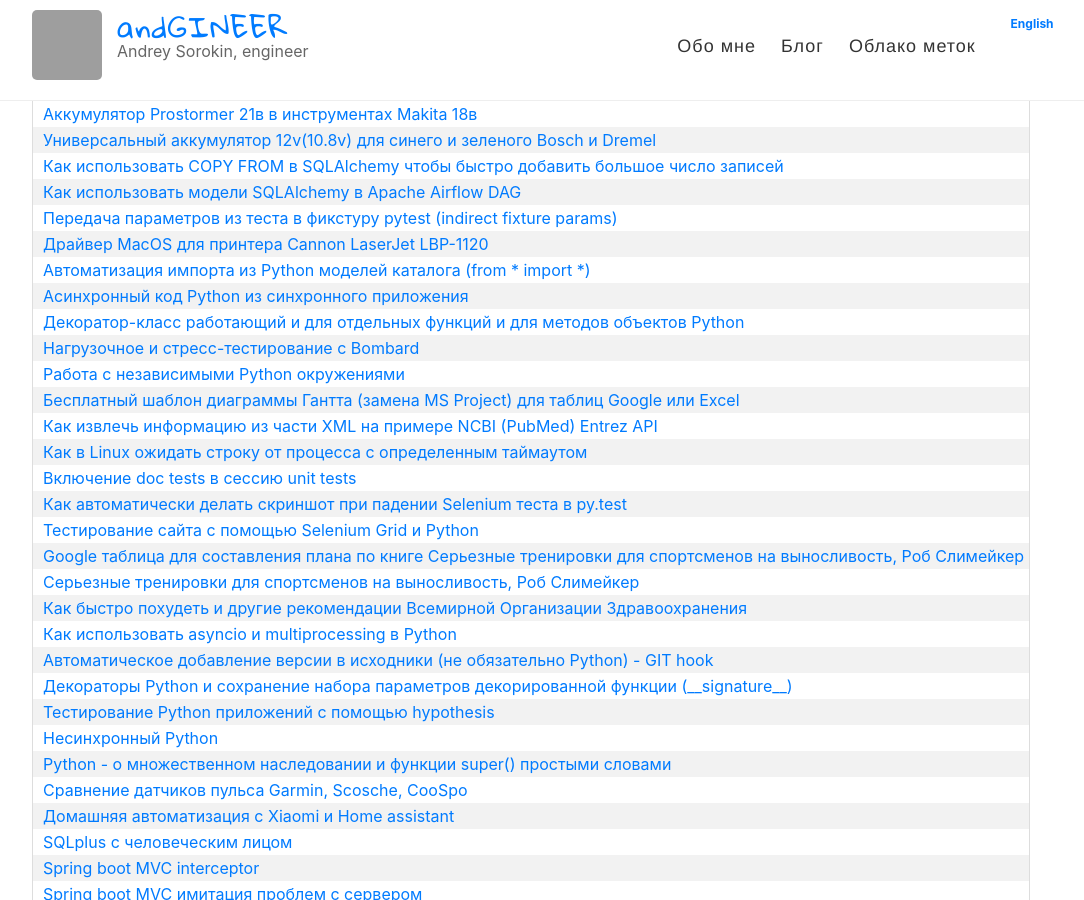
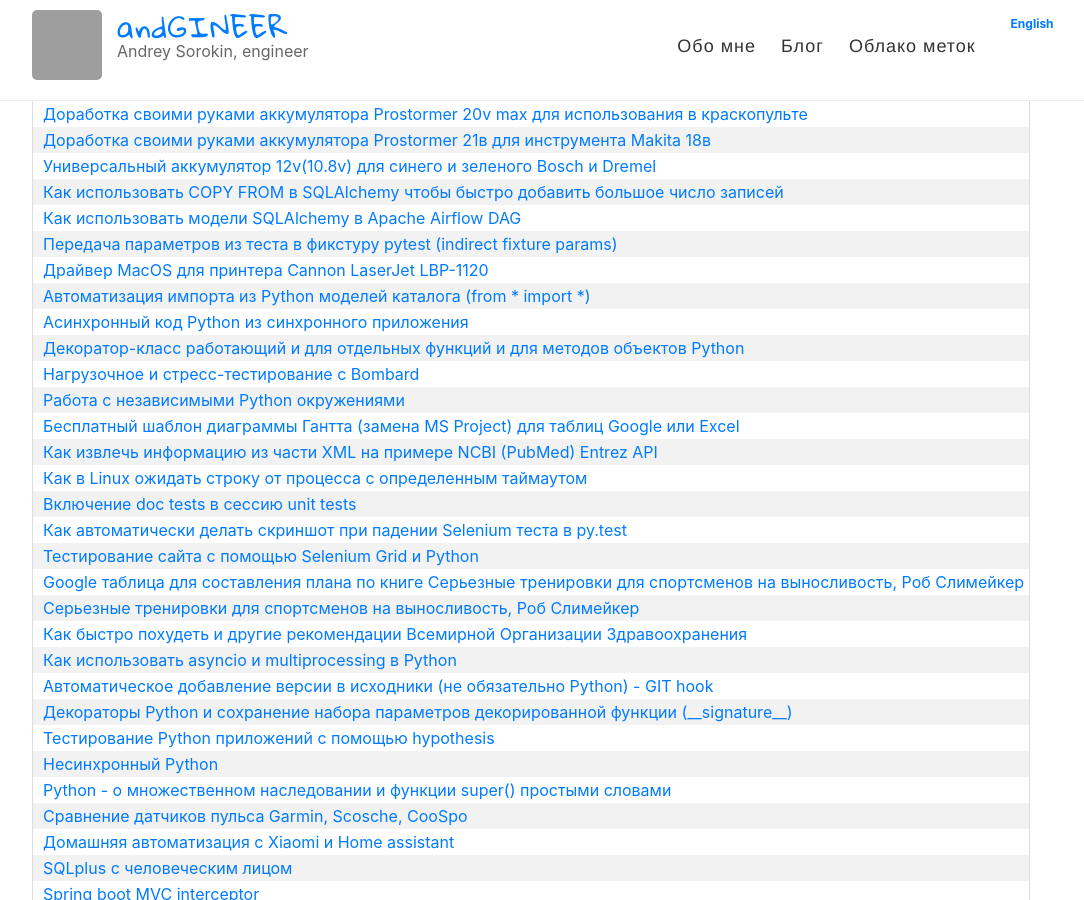
Before and after one commit to andgineer/sorokin.engineer, a Jekyll site: the page built from pages/ru/articles.md, in a window 1280 px wide and 900 px high. Shown: the whole window, without its empty margins (53-1137 px from the left). Built offline with Jekyll 4.4.1, drawn with Linux system fonts in a browser that asks for light colours; nearby versions of some CDN libraries; some of the changed lines change nothing that is shown; grey boxes are pictures that could not be loaded.

Commit message:
spray gun/ prostormer 20

```diff
--- a/posts/ru/_posts/2020-12-31-prostormer_battery_21v_makita.md
+++ b/posts/ru/_posts/2020-12-31-prostormer_battery_21v_makita.md
@@ -2,7 +2,7 @@
 layout: post
 lang: ru
 ref: 2020-12-31-prostormer_battery_21v_makita
-title: "Аккумулятор Prostormer 21в в инструментах Makita 18в"
+title: "Доработка своими руками аккумулятора Prostormer 21в для инструмента Makita 18в"
 comments: true
 tags: [aliexpress tools makita]
 ---
@@ -112,3 +112,6 @@
 рублей. Ищите на aliexpress `makita battery 18v case` и выбирайте, где можно купить отдельно плату.
 Хитрые китайцы обычно назначают на нее минимальную цену, чтобы их основной товар, сам корпус
 с платой, оказался в топе поиска, потому что они позволяют купить отдельно плату, без корпуса.
+
+А вот [тут](/posts/ru/prostormer_battery_20v_spray.html) я описываю, как использовать
+аккумуляторы `Prostormer 20v max lithium` в краскопульте другой китайской фирмы.
--- /dev/null
+++ b/posts/ru/_posts/2021-01-11-prostormer_battery_20v_spray.md
@@ -0,0 +1,47 @@
+---
+layout: post
+lang: ru
+ref: 2020-12-31-prostormer_battery_20v_spray
+title: "Доработка своими руками аккумулятора Prostormer 20v max для использования в краскопульте"
+comments: true
+tags: [aliexpress tools prostormer]
+---
+
+![](/images/spray_battery_side.jpg){:.post-title}
+
+Для дачных дел прикупил аккумуляторный пистолет-распылитель.
+На aliexpress его можно найти по строке `800ml Cordless Spray Gun, 18V`.
+
+Но продается он с одним аккумулятором неизвестной марки.
+Однако эти аккумуляторы очень похожы на аккумуляторы Dewalt и китайского же Prostormer `20v max lithium`.
+
+На фото слева с синей кнопкой аккумулятор `Prostormer 20V MAX Lithium`, а справа с красной кнопкой аккумулятор
+краскопульта.
+
+![](/images/spray_battery_top.jpg)
+
+Эксперименты показали:
+
+* Для Dewolt эти аккумуляторы не подходят
+* Вставить их в инструменты Prostormer не получается
+* Аккумуляторы Prostormer 20v max можно вставить в этот краскопульт и он от них работает. Защелка в другом месте,
+поэтому аккумулятор не защелкивается, но сидит очень плотно, можно без проблем пользоваться.
+
+Казалось бы, тут и сказке конец - задача решена, если при работе разрядится аккумулятор в краскопульте, то можно
+вставить аккумулятор Prostormer 20v max. Таких аккумуляторов у меня несколько.
+
+Но все же хотелось получить и обратную совместимость - чтобы
+аккумулятор краскопульта можно было вставить в инструменты Prostormer.
+
+Беглый осмотр показал, что это вполне возможно.
+
+Вот так выглядит доработанный аккумулятор, который прекрасно и плотно сидит в краскопульте и также подходит к
+инстументам Prostormer, при этом даже с фиксацией защелкой.
+
+При доработке был не аккуратен, уж извините за столь обкромсанный вид.
+У вас есть шанс сделать красивее.
+
+![](/images/spray_battery_modified.jpg)
+
+А вот [тут](/posts/ru/prostormer_battery_21v_makita.html) я описываю, как использовать
+аккумуляторы `Prostormer 21v max lithium` в инструментах Makita.
```
Also changed, not shown: images/spray_battery_modified.jpg (added), images/spray_battery_side.jpg (added), images/spray_battery_top.jpg (added).
